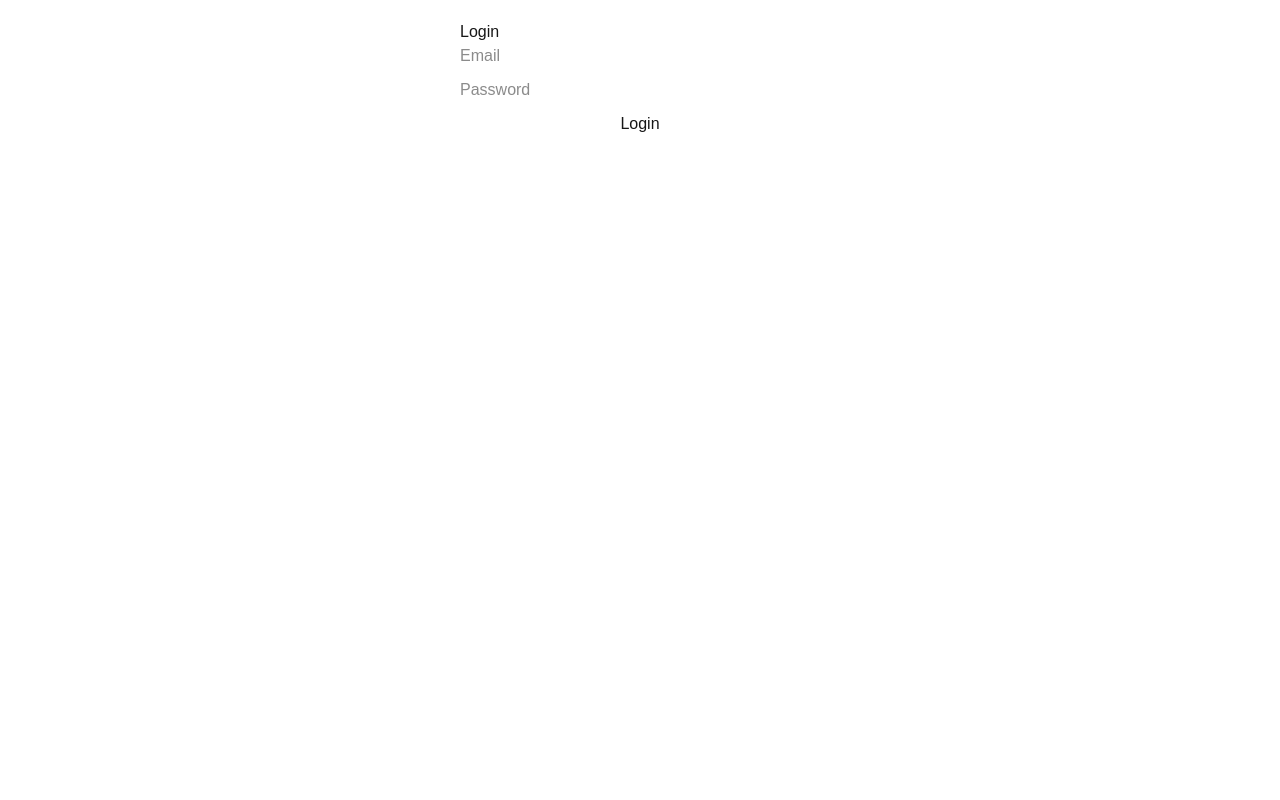
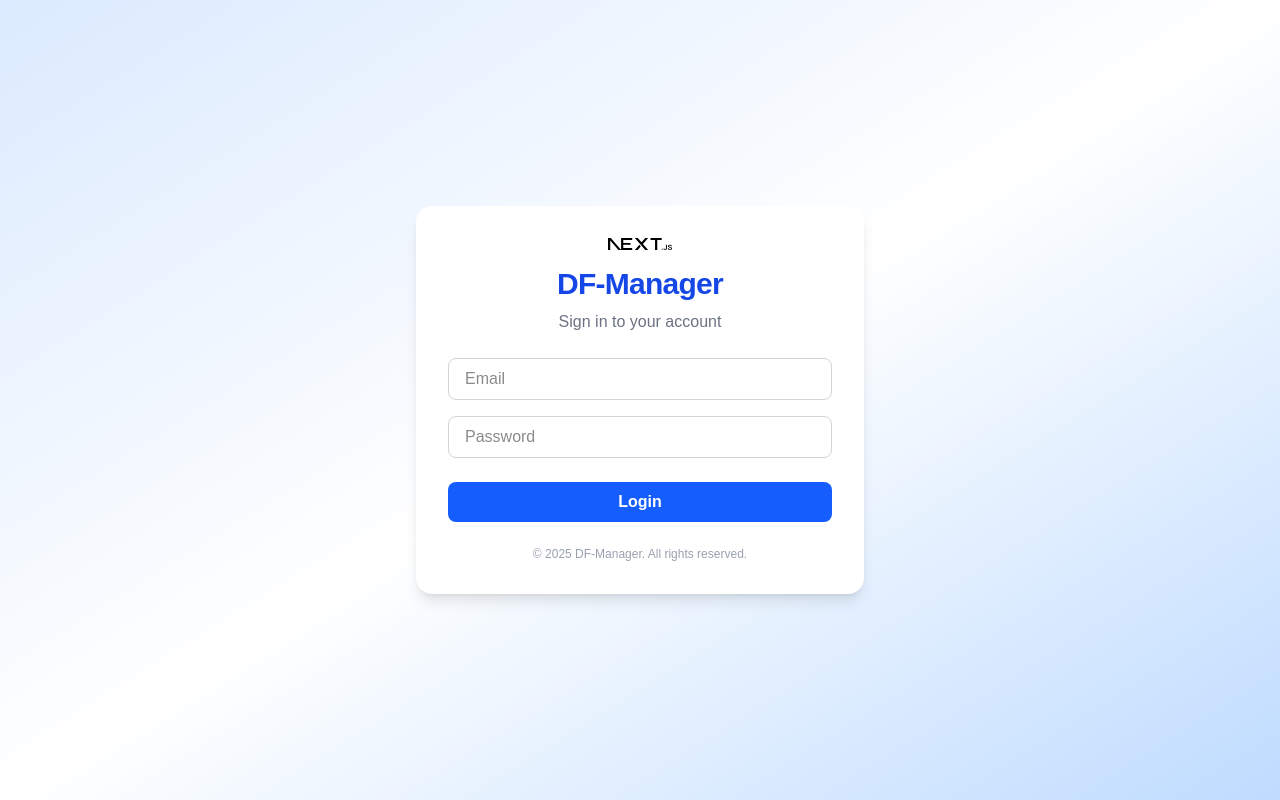
Before and after one commit to sachithamh/df-manager, a Next.js app: page /login in a window 1280 px wide. Built offline with nearby package versions, Linux system fonts and the light colour scheme.

Commit message:
feat: enhance login page UI with improved styling and layout

```diff
--- a/src/app/login/page.tsx
+++ b/src/app/login/page.tsx
@@ -1,5 +1,6 @@
+"use client";
 
-"use client";
+import Image from "next/image";
 import React, { useState } from "react";
 import { signInWithEmailAndPassword } from "firebase/auth";
 import { auth } from "../../firebase";
@@ -23,16 +24,19 @@
   };
 
   return (
-    <div style={{ maxWidth: 400, margin: "auto", padding: 20 }}>
-      <h2>Login</h2>
-      <form onSubmit={handleLogin}>
+    <div className="min-h-screen flex items-center justify-center bg-gradient-to-br from-blue-100 via-white to-blue-200">
+      <div className="w-full max-w-md bg-white rounded-2xl shadow-lg p-8 flex flex-col items-center">
+        <Image src="/next.svg" alt="DF-Manager Logo" width={64} height={64} className="mb-4" />
+        <h1 className="text-3xl font-bold text-blue-700 mb-2 tracking-tight">DF-Manager</h1>
+        <p className="mb-6 text-gray-500">Sign in to your account</p>
+        <form onSubmit={handleLogin} className="w-full flex flex-col gap-4">
           <input
             type="email"
             placeholder="Email"
             value={email}
             onChange={e => setEmail(e.target.value)}
             required
-          style={{ width: "100%", marginBottom: 10 }}
+            className="border border-gray-300 rounded-lg px-4 py-2 focus:outline-none focus:ring-2 focus:ring-blue-400"
           />
           <input
             type="password"
@@ -40,11 +44,20 @@
             value={password}
             onChange={e => setPassword(e.target.value)}
             required
-          style={{ width: "100%", marginBottom: 10 }}
+            className="border border-gray-300 rounded-lg px-4 py-2 focus:outline-none focus:ring-2 focus:ring-blue-400"
           />
-        <button type="submit" style={{ width: "100%" }}>Login</button>
-        {error && <p style={{ color: "red" }}>{error}</p>}
+          <button
+            type="submit"
+            className="bg-blue-600 text-white font-semibold rounded-lg py-2 mt-2 hover:bg-blue-700 transition-colors"
+          >
+            Login
+          </button>
+          {error && <p className="text-red-500 text-sm text-center mt-2">{error}</p>}
         </form>
+        <div className="mt-6 text-gray-400 text-xs text-center">
+          &copy; {new Date().getFullYear()} DF-Manager. All rights reserved.
+        </div>
+      </div>
     </div>
   );
 }
```
Lines whose indentation alone changed are shown as unchanged.
